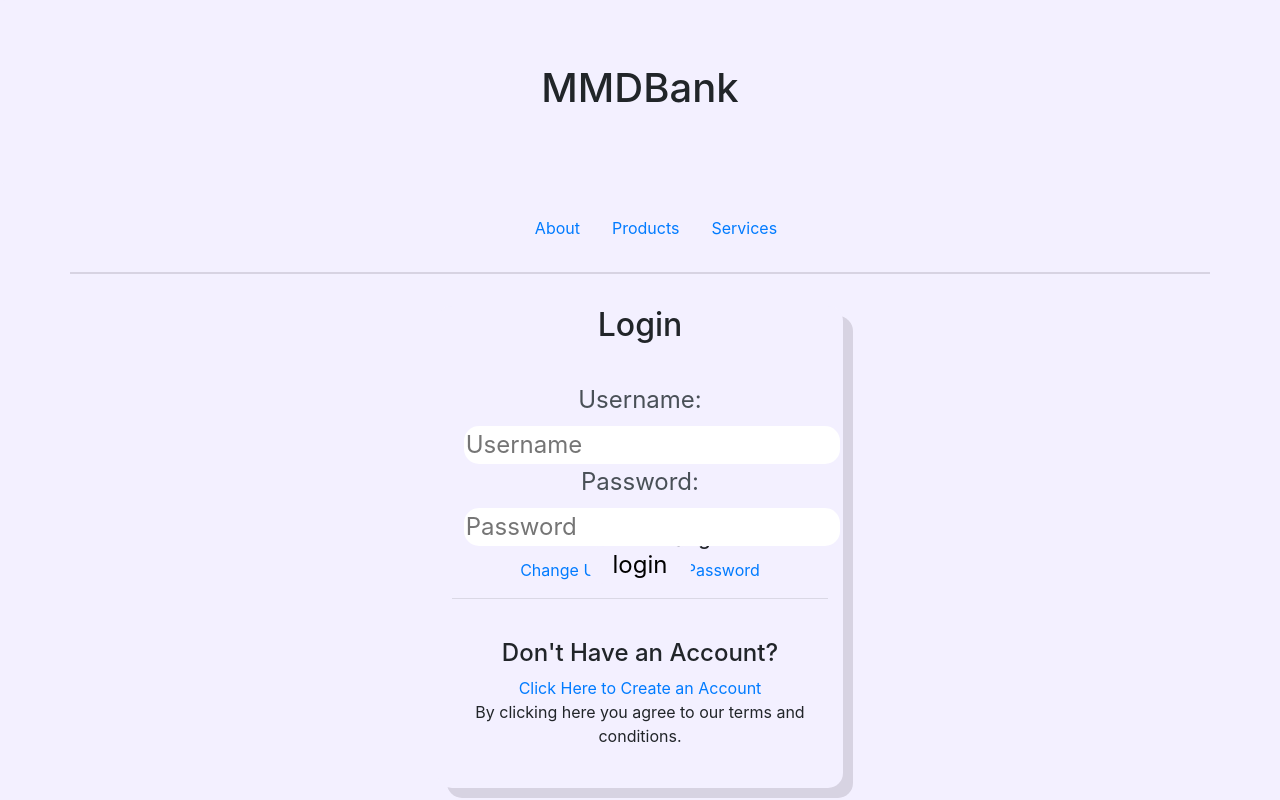
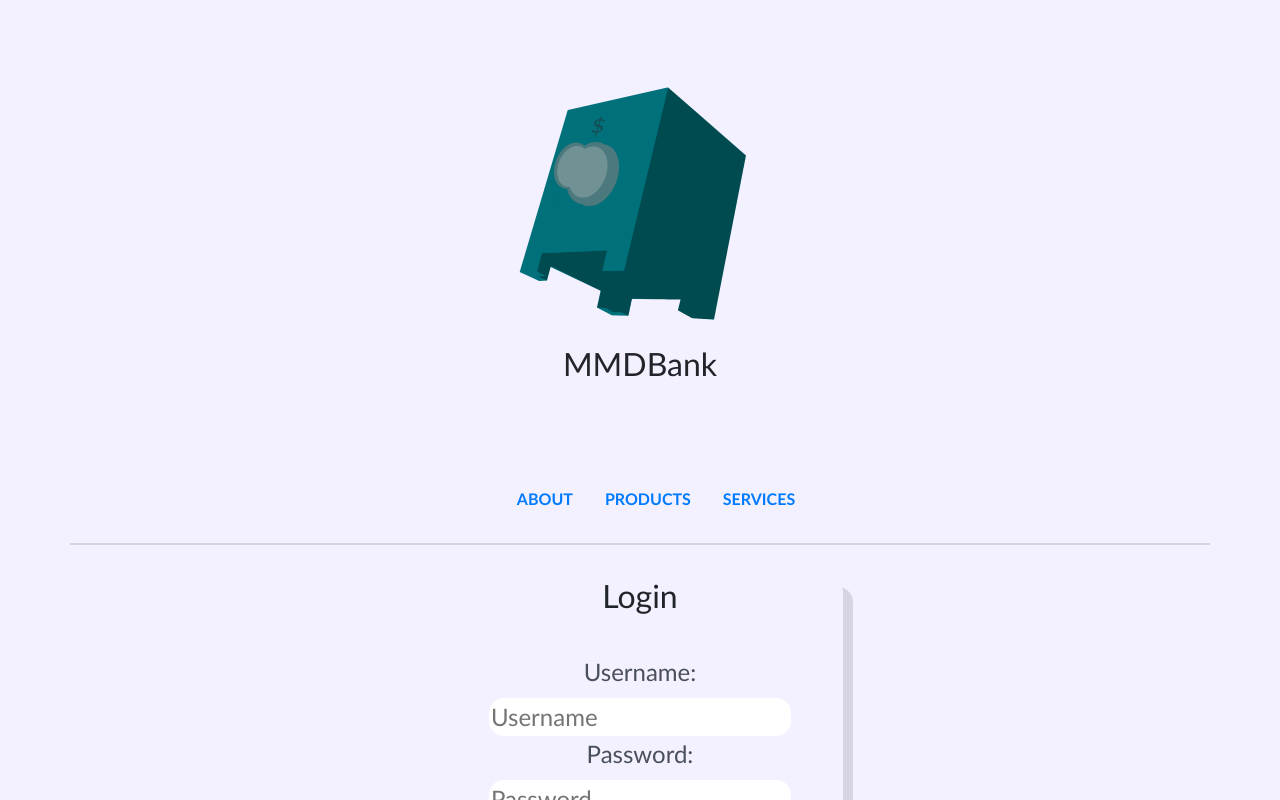
Before and after one commit to ChrisCastrillon/BankingApp_Spring_Front, an Angular app: page / in a window 1280 px wide. Shown: the top 800 px of the page. Built offline with nearby package versions, Linux system fonts and the light colour scheme.

Commit message:
navbar changes

```diff
--- a/src/app/navbar/navbar.component.html
+++ b/src/app/navbar/navbar.component.html
@@ -1,9 +1,13 @@
 <div class="container">
     <div class="row">
         <div class="col">
-            <a routerLink="about">About</a>
-            <a routerLink="products">Products</a>
-            <a routerLink="services">Services</a>
+            <b>
+                <a routerLink="about">ABOUT</a>
+            <a routerLink="products">PRODUCTS</a>
+            <a routerLink="services">SERVICES</a>
+
+            </b>
+
         </div>
     </div>
 </div>
--- a/src/index.html
+++ b/src/index.html
@@ -9,7 +9,8 @@
 </head>
 <body>
   <div class="jumbotron">
-    <h1>MMDBank</h1>
+   <img src="/assets/img/safe.bmp" alt="MMDBlogo">
+   <h2>MMDBank</h2>
   </div>
   <app-root></app-root>
 </body>
--- a/src/styles.css
+++ b/src/styles.css
@@ -7,3 +7,6 @@ body {
    background-color: rgba(243, 240, 255, 1);
 
 }
+* {
+    font-family: Frutiger, "Frutiger Linotype", Univers, Calibri, "Gill Sans", "Gill Sans MT", "Myriad Pro", Myriad, "DejaVu Sans Condensed", "Liberation Sans", "Nimbus Sans L", Tahoma, Geneva, "Helvetica Neue", Helvetica, Arial, sans-serif;
+}
```
Also changed, not shown: src/assets/img/safe.bmp (added).
